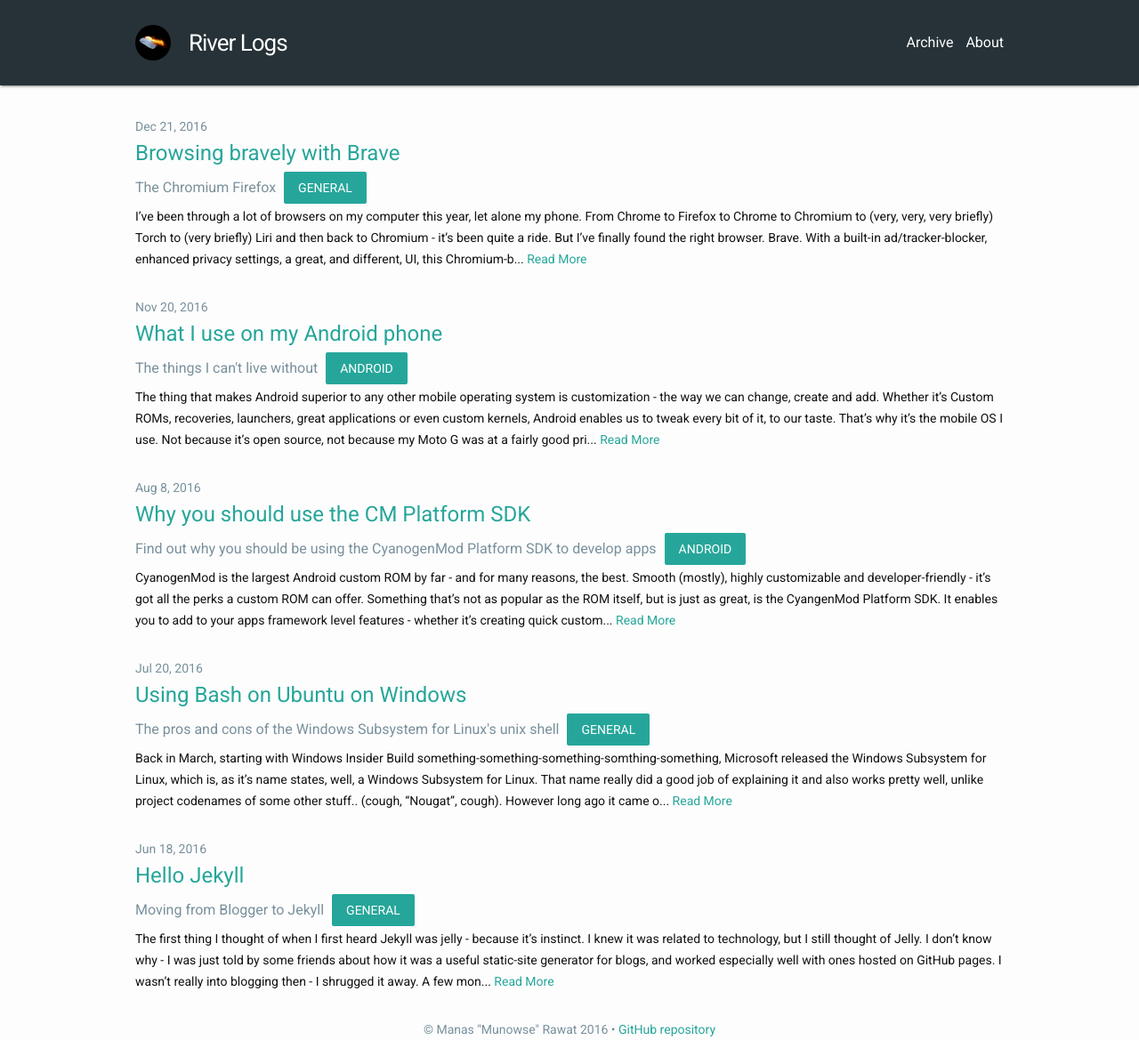
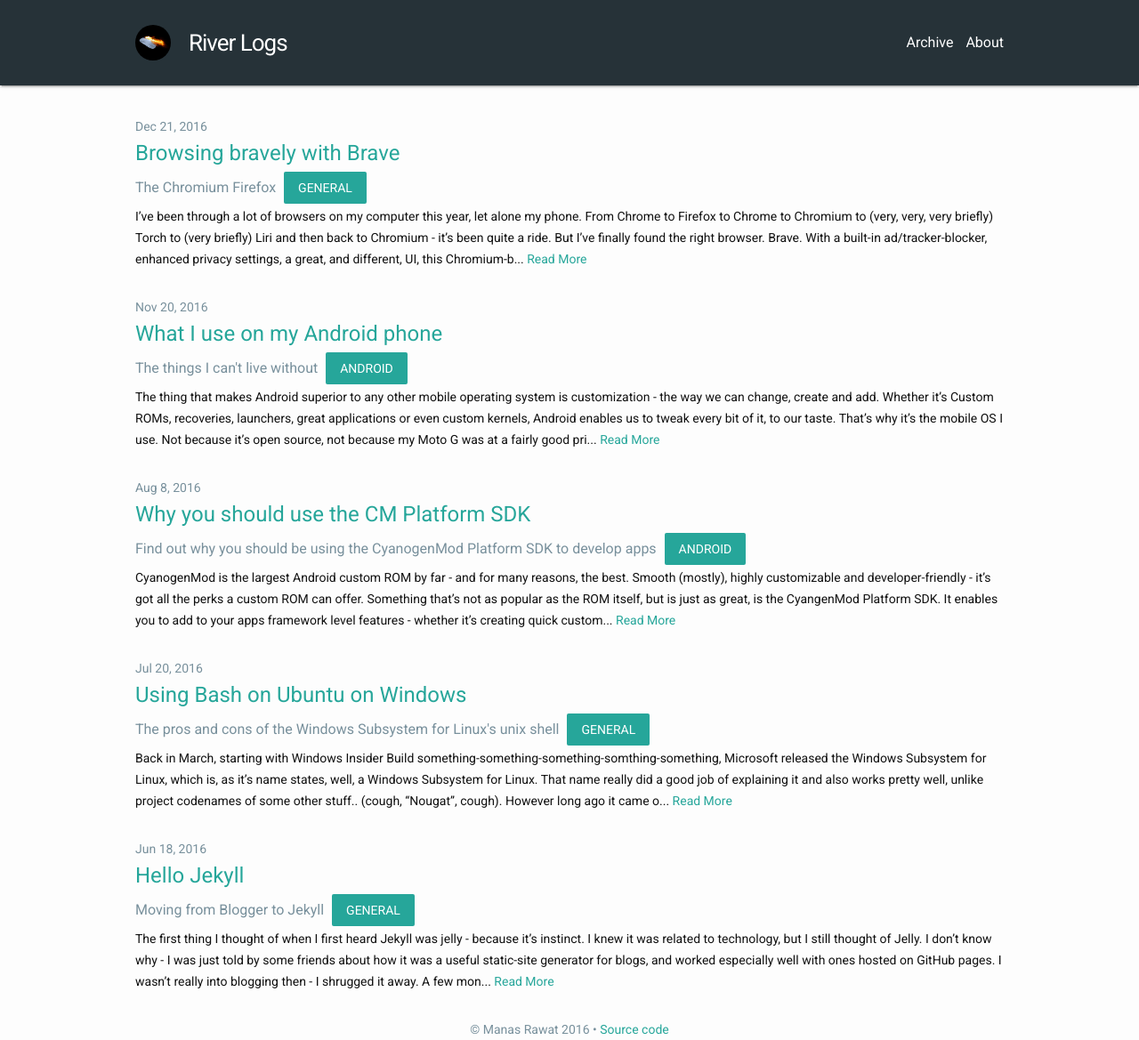
Before and after one commit to manasrawat/manasrawat.github.io, a Jekyll site: the page built from index.html, in a window 1280 px wide and 1169 px high. Shown: the whole window at 89% size. Built offline with Jekyll 4.4.1, drawn with Linux system fonts in a browser that asks for light colours; nearby versions of some CDN libraries.

Commit message:
Minor footer update

```diff
--- a/_includes/footer.html
+++ b/_includes/footer.html
@@ -1,7 +1,7 @@
 <footer>
 
   <p style="margin:30px; text-align: center; color: #78909C">
-	</small>© Manas "Munowse" Rawat 2016 • <a href="https://github.com/munowse/munowse.github.io">GitHub repository</a></small>
+	</small>© Manas Rawat 2016 • <a href="https://github.com/munowse/munowse.github.io">Source code</a></small>
   </p>
 
 </footer>
```
